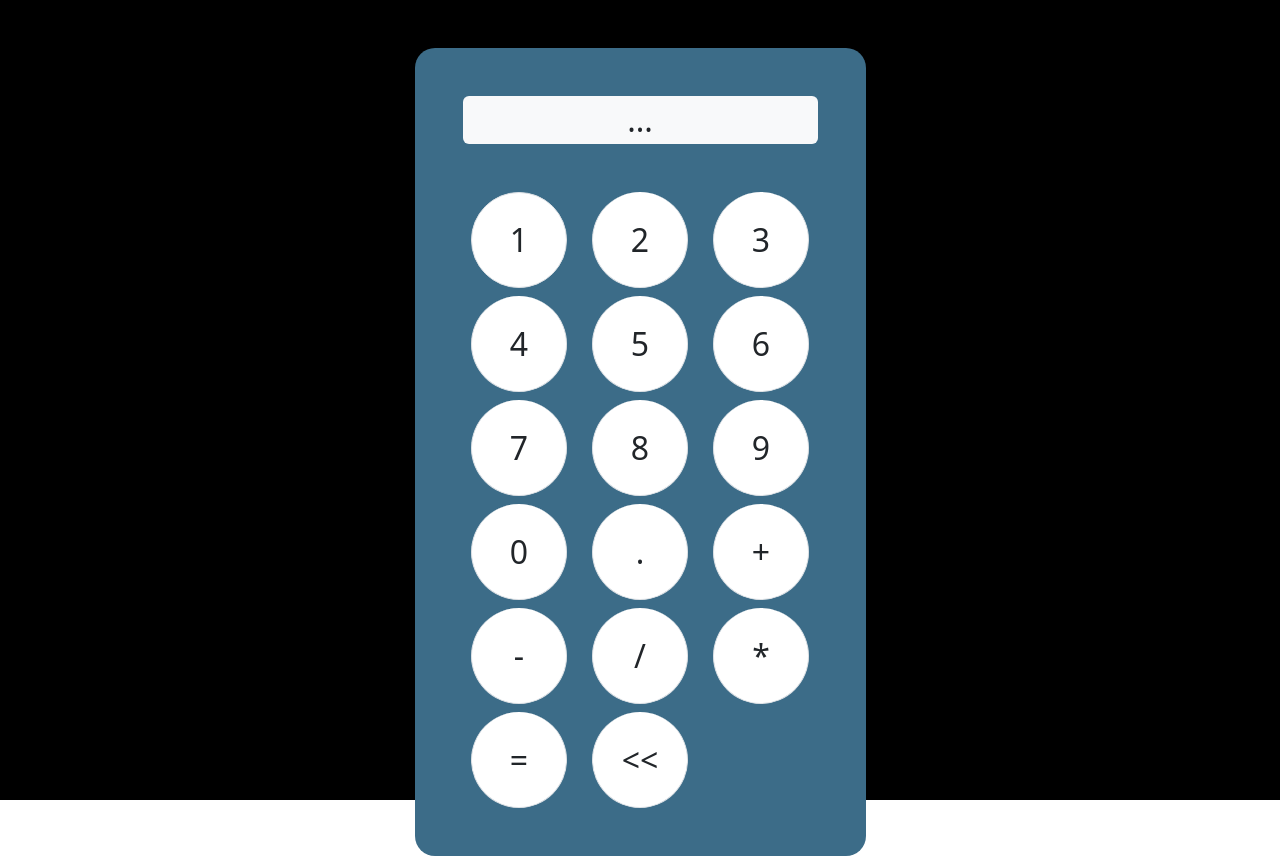
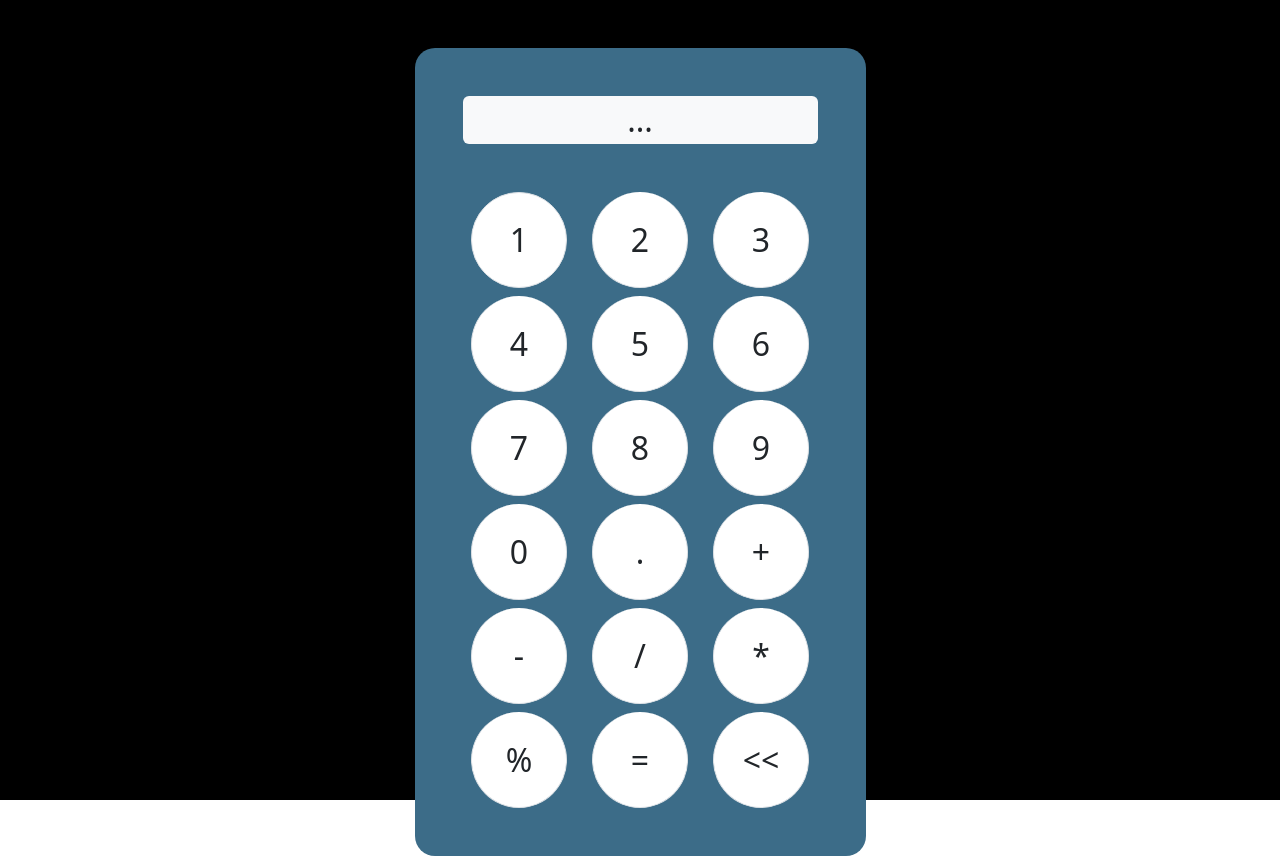
Before and after one commit to lllleao/calculadora, a Vue app: page / in a window 1280 px wide. Built offline with nearby package versions, Linux system fonts and the light colour scheme.

Commit message:
adicionando porcentagem

```diff
--- a/src/App.vue
+++ b/src/App.vue
@@ -6,7 +6,6 @@ const state = reactive({
   numbers: [1, 2, 3, 4, 5, 6, 7, 8, 9, 0, '.'],
   number01: '',
   number02: '',
-  operation: ['+', '-', '/', '*'],
   simboloOperacao: '',
   nomeOperacaoAtual: '',
   numeroDaConta: '',
@@ -38,6 +37,8 @@ const operacao = () => {
       return divisaoPorZero(number01, number02)
     case 'multiplicacao':
       return parseFloat(number01) * parseFloat(number02)
+    case 'porcentagem':
+      return (parseFloat(number01) / 100) * parseFloat(number02)
   }
 }
 
@@ -53,8 +54,10 @@ const setNumber02 = (numero) => {
 
 const setNumbers = (evento) => {
   state.numeroDaConta += evento.target.innerHTML
-  const listaNomesOp = ['soma', 'subtracao', 'multiplicacao', 'divisao']
-
+  const listaNomesOp = ['soma', 'subtracao', 'multiplicacao', 'divisao', 'porcentagem']
+  if (state.numeroDaConta[0] === '.') {
+    state.numeroDaConta = ''
+  }
   const teste = listaNomesOp.some(item => {
     return item === state.nomeOperacaoAtual
   })
--- a/src/components/Calculadora.vue
+++ b/src/components/Calculadora.vue
@@ -23,6 +23,7 @@ const props = defineProps(['igual', 'getNumbers', 'show', 'setNumbers', 'setOper
                             <li @click="props.setOperacao" class="fs-2 list-group-item" data-operacao="subtracao">-</li>
                             <li @click="props.setOperacao" class="fs-2 list-group-item" data-operacao="divisao">/</li>
                             <li @click="props.setOperacao" class="fs-2 list-group-item" data-operacao="multiplicacao">*</li>
+                            <li @click="props.setOperacao" class="fs-2 list-group-item" data-operacao="porcentagem">%</li>
                             <li @click="props.igual" class="fs-2 list-group-item">
                                 =
                             </li>
```
